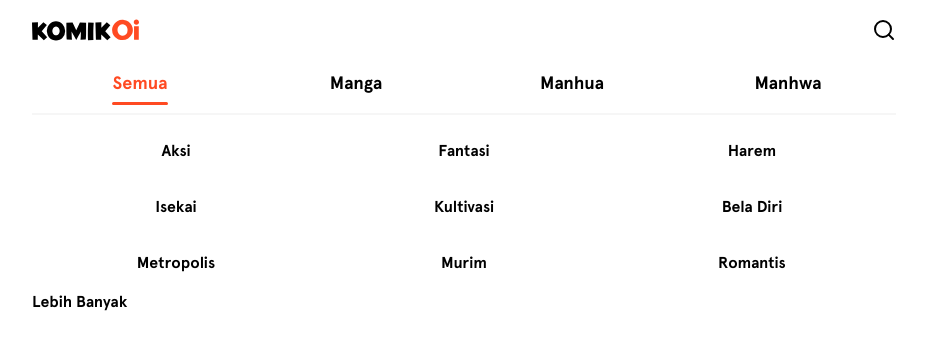
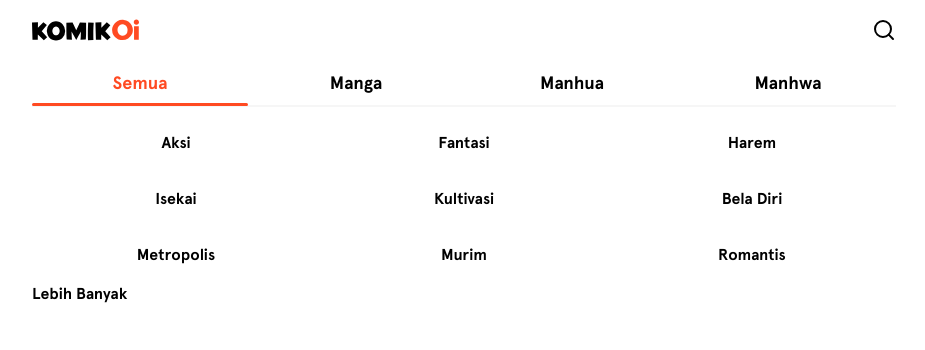
Before and after one commit to LackFos/KomikOI, a Next.js app: page /genres in a window 1280 px wide. Shown: the top 350 px of the page, without its empty margins (176-1101 px from the left). Built offline with nearby package versions, Linux system fonts and the light colour scheme.

Commit message:
GenresPage - Modifikasi Menu-BorderBottom

```diff
--- a/components/menu/styles/borderBottom.module.css
+++ b/components/menu/styles/borderBottom.module.css
@@ -14,11 +14,11 @@
 }
 
 /* Animasi Hover Tombol Menu */
-.text::after {
+.main::after {
   content: "";
   position: absolute;
   display: none;
-  bottom: 0;
+  bottom: -1px;
   width: 100%;
   border-radius: 4px;
   border-bottom: 3px solid var(--main);
@@ -28,6 +28,6 @@
   color: var(--main);
 }
 
-:global(.selectionMenu_checkbox):checked ~ .main .text::after {
+:global(.selectionMenu_checkbox):checked ~ .main::after {
   display: block;
 }
--- a/styles/globals.css
+++ b/styles/globals.css
@@ -52,8 +52,9 @@ h2 {
 }
 
 .br {
+  background: var(--garisPembatas);
   border: 1px solid var(--garisPembatas);
-  margin: 8px 0px;
+  margin-bottom: 8px;
 }
 
 /* Swiper */
```
